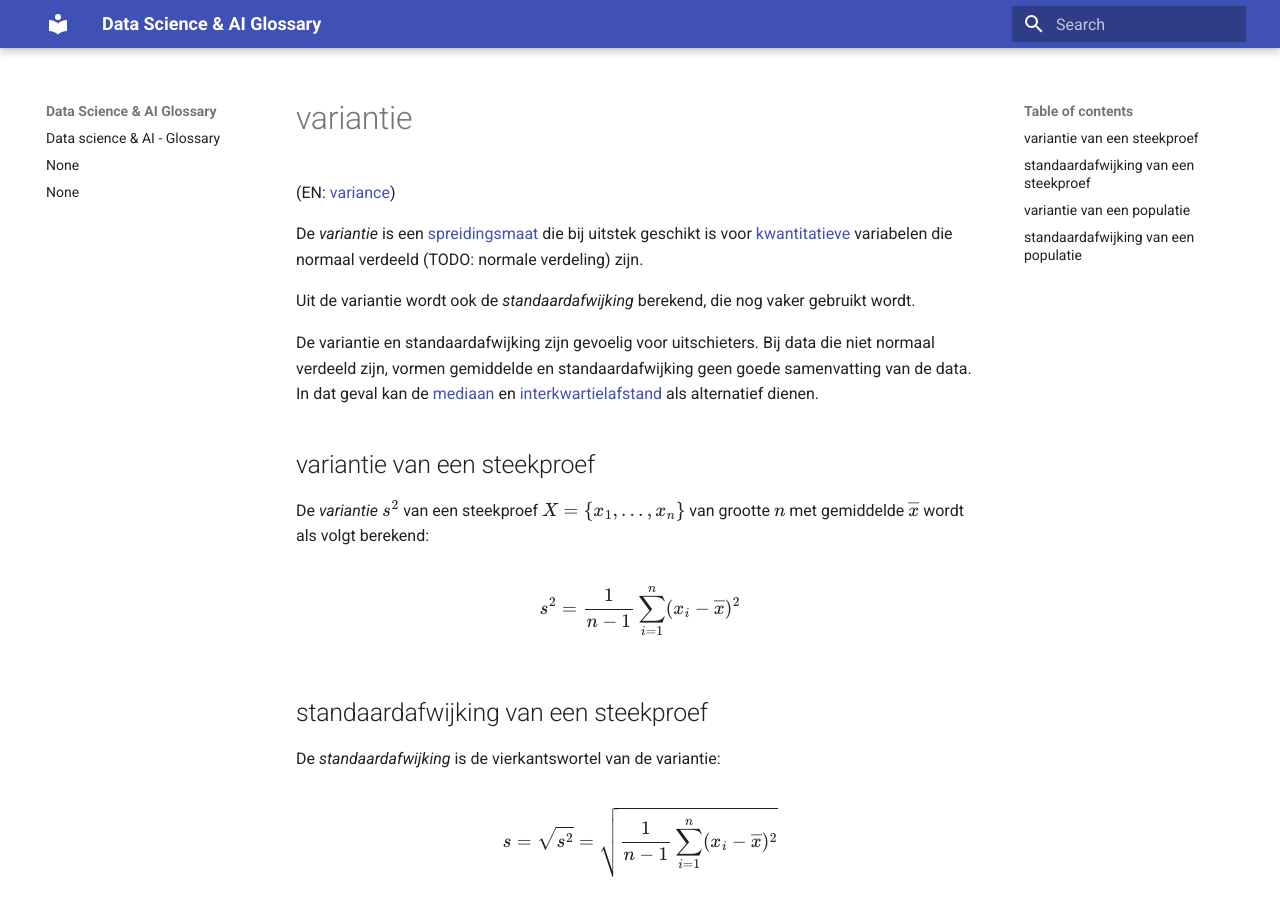
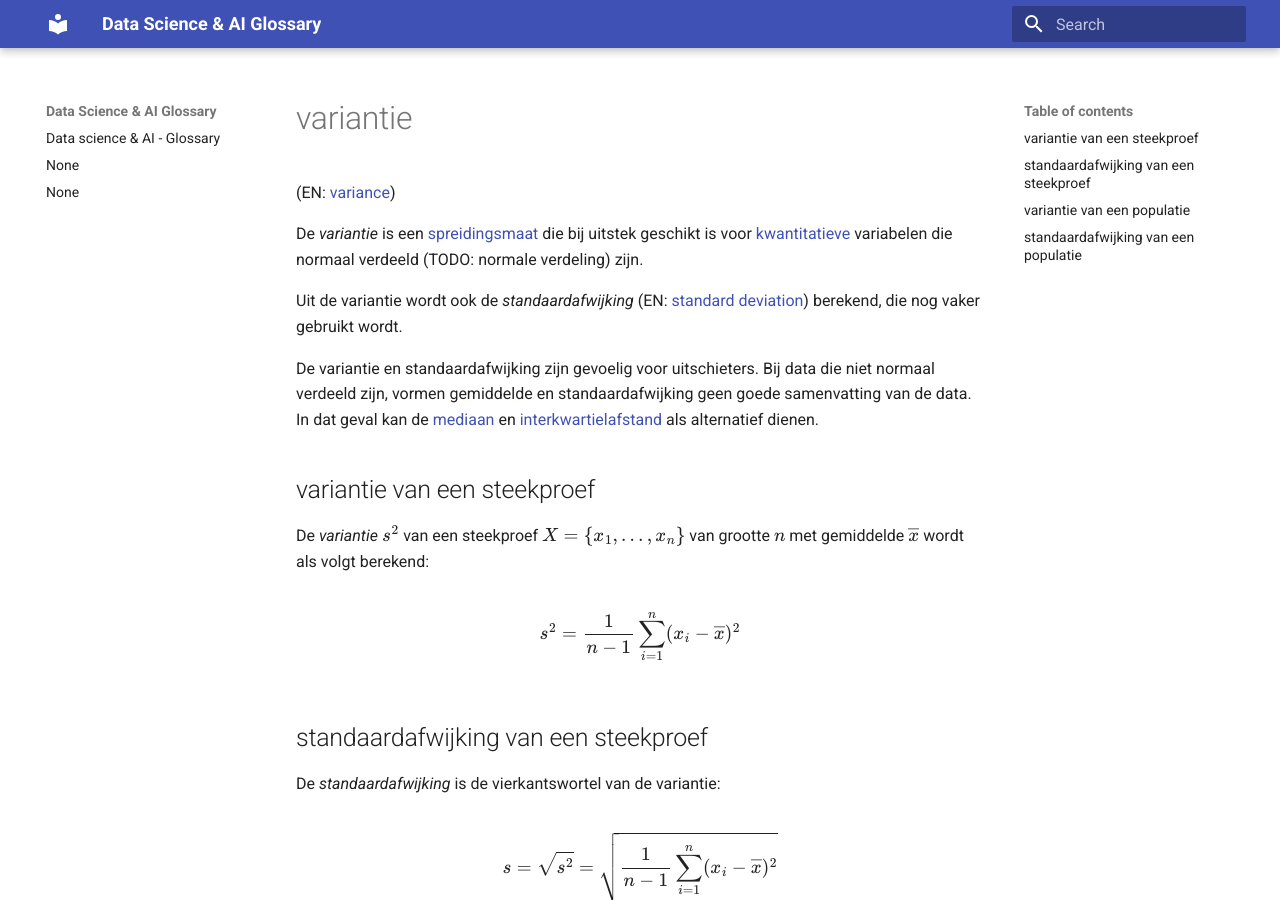
Before and after one commit to HoGentTIN/dsai-glossary, an MkDocs documentation site: the page built from docs/nl/variantie.md, in a window 1280 px wide and 900 px high. Built offline with MkDocs 1.6.1 and Material for MkDocs 9.7.7, drawn with Linux system fonts in a browser that asks for light colours.

Commit message:
Voeg aparte link naar vertaling standaardafwijking toe

```diff
--- a/docs/nl/variantie.md
+++ b/docs/nl/variantie.md
@@ -4,7 +4,7 @@
 
 De *variantie* is een [spreidingsmaat](spreidingsmaat.md) die bij uitstek geschikt is voor [kwantitatieve](meetniveau.md#kwantitatieve-variabelen) variabelen die normaal verdeeld (TODO: normale verdeling) zijn.
 
-Uit de variantie wordt ook de *standaardafwijking* berekend, die nog vaker gebruikt wordt.
+Uit de variantie wordt ook de *standaardafwijking* (EN: [standard deviation](../en/variance.md#standard-deviation-of-a-sample)) berekend, die nog vaker gebruikt wordt.
 
 De variantie en standaardafwijking zijn gevoelig voor uitschieters. Bij data die niet normaal verdeeld zijn, vormen gemiddelde en standaardafwijking geen goede samenvatting van de data. In dat geval kan de [mediaan](mediaan.md) en [interkwartielafstand](interkwartielafstand.md) als alternatief dienen.
 
```
Also changed, not shown: docs/en/variance.md (+1 -1 lines).
